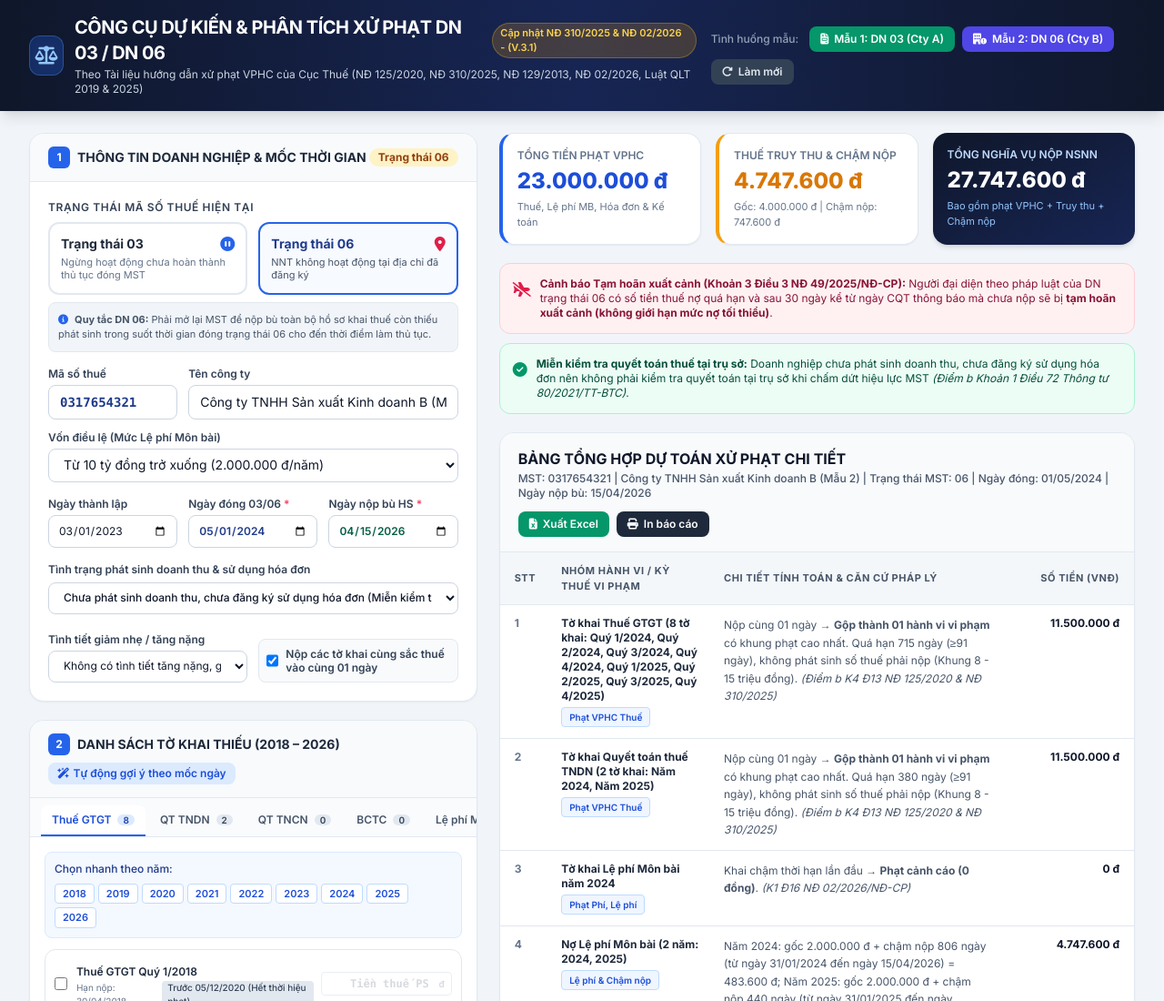
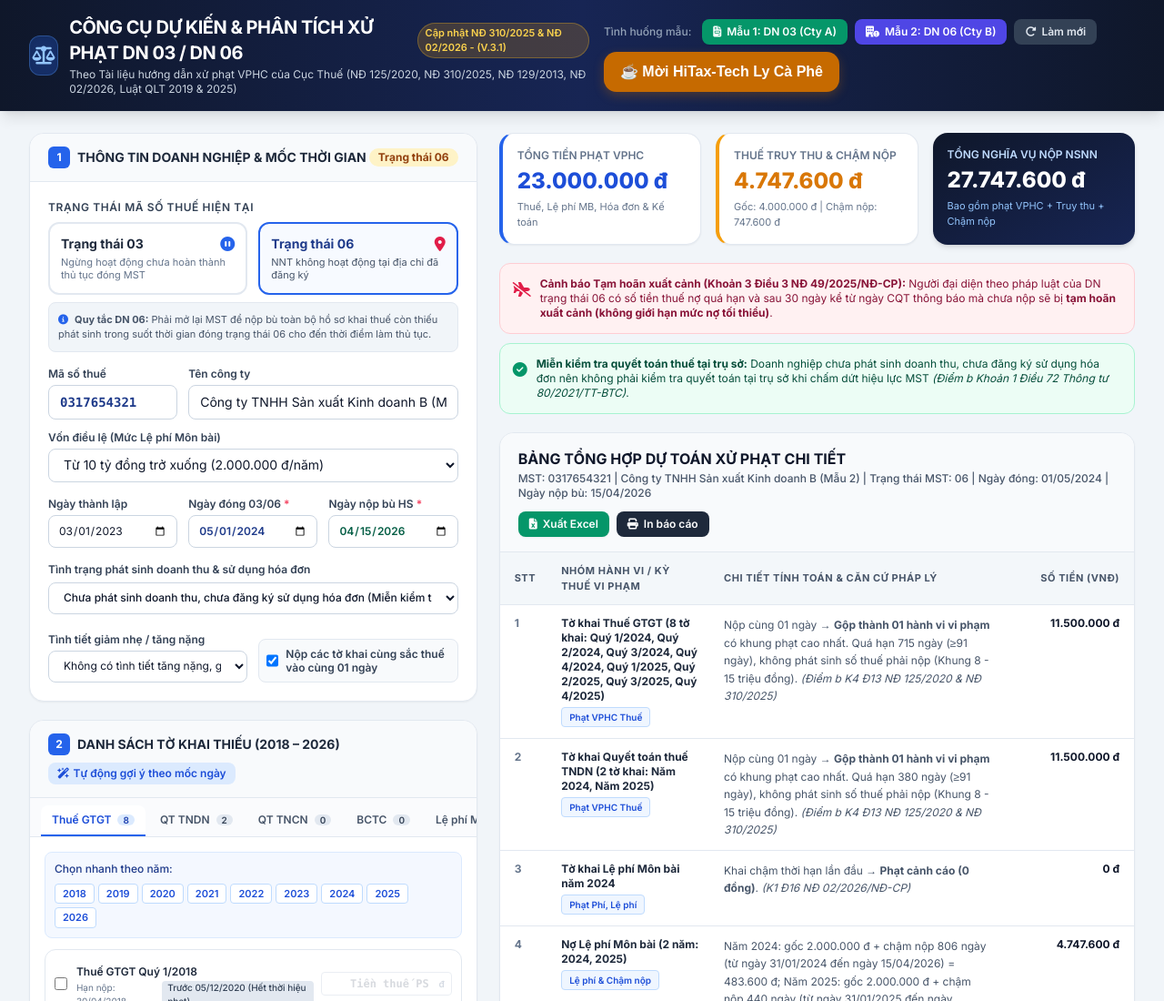
Before and after one commit to hinhhai207-AI/Congcu_xuly_DN0306, a plain HTML site: page index.html in a window 1280 px wide. Shown: the top 1100 px of the page at 91% size. Drawn offline with nearby package versions, Linux system fonts and the light colour scheme.

Commit message:
Add coffee invitation link to index.html

```diff
--- a/index.html
+++ b/index.html
@@ -67,6 +67,14 @@
           <button onclick="resetAll()" class="px-3 py-1.5 text-xs font-semibold rounded-lg bg-slate-700 hover:bg-slate-600 text-slate-200 transition flex items-center gap-1.5">
             <i class="fa-solid fa-rotate-right"></i> Làm mới
           </button>
+          <a
+            href="https://ais-dev-62s552onxgejjeotw5sjte-310360452587.asia-east1.run.app/"
+            target="_blank"
+            rel="noopener noreferrer"
+            style="display:inline-flex;align-items:center;gap:8px;padding:10px 18px;background:#c66a00;color:#fff;border-radius:14px;font-weight:600;text-decoration:none;font-family:sans-serif;box-shadow:0 4px 12px rgba(198,106,0,0.3);"
+          >
+            ☕ Mời HiTax-Tech Ly Cà Phê
+          </a>
         </div>
       </div>
     </div>
```
